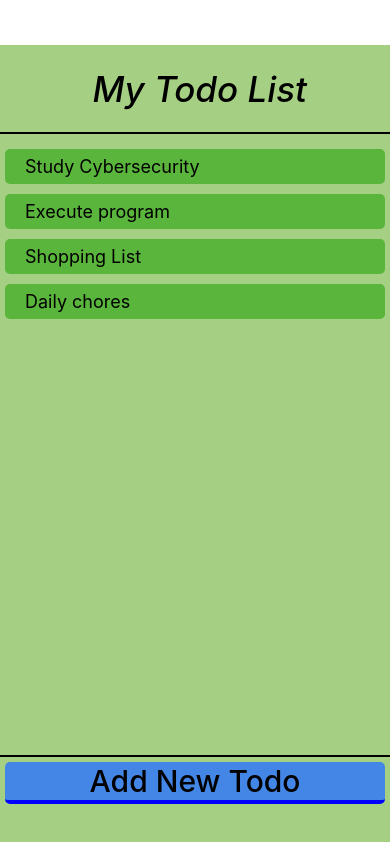
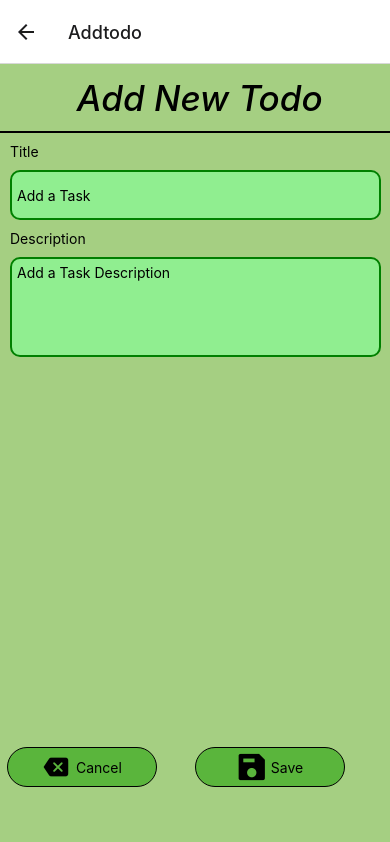
Before and after one commit to Bhavyat128/MAD-Assignment, a React Native app in the folder my-todo-list/: screen /Addtodo in a window 390 px wide. Built offline with nearby package versions, Linux system fonts and the light colour scheme.

Commit message:
Milestone 2
Milestone 2

```diff
--- a/my-todo-list/App.js
+++ b/my-todo-list/App.js
@@ -1,66 +1,18 @@
-import { StatusBar } from 'expo-status-bar';
-import { StyleSheet, Text, View } from 'react-native';
-const list = ['Study Cybersecurity', 'Execute program', 'Shopping List', 'Daily chores']
+import { NavigationContainer } from "@react-navigation/native";
+import { createStackNavigator } from "@react-navigation/stack";
+import TodoHome from "./src/screens/TodoHome";
+import Addtodo from "./src/screens/Addtodo";
+
+const Stack = createStackNavigator()
 export default function App() {
+
   return (
-    <View style={styles.container}>
-      <View style={styles.title}>
-        <Text style={{ textAlign: 'center', fontSize: 35,fontStyle: 'italic', fontWeight: '500' }}> My Todo List</Text>
-      </View>
-      <View style={{ flex:7, marginTop: 10 }}>
-        {list.map((s, i) => (
-          <View style={styles.box} key={i}>
-            <Text style={{ color: 'black',fontSize:18, marginLeft: 20, justifyContent: 'flex-start', alignSelf: 'center' }}>{s}</Text>
-          </View>
-        ))}
-      </View>
-      <View style={{ flex: 1, height:'100%', justifyContent: 'center', alignSelf: 'center', width: '100%', borderTopWidth: 2 }}>
-        <Text style={styles.chess}> Add New Todo </Text>
-      </View>
-    </View>
+    <NavigationContainer>
+      <Stack.Navigator initialRouteName="TodoHome">
+        <Stack.Screen name="Home" component={TodoHome} />
+        <Stack.Screen name="Addtodo" component={Addtodo} />
+      </Stack.Navigator>
+    </NavigationContainer>
+  );
 
-
-  );
 }
-
-const styles = StyleSheet.create({
-  container: {
-    flex: 1,
-    marginTop: 45,
-    backgroundColor: '#a5cf82',
-
-  },
-  title: {
-    //fontSize: 30,
-    flex: 1,
-    height: 20,
-    justifyContent: 'center',
-    alignContent: 'center',
-    borderBottomWidth: 2,
-    borderBottomColor: 'black',
-  },
-  chess: {
-    fontSize: 30,
-    color: 'black',
-    borderColor: 'blue',
-    justifyContent: 'flex-start',
-    alignContent: 'center',
-    margin: 5,
-    marginBottom: 40,
-    fontWeight: '500',
-    backgroundColor: '#4386E6',
-    borderBottomWidth: 4,
-    borderRadius: 5,
-    textAlign: 'center',
-    height:'50%',
-
-  },
-  box: {
-    height: 35,
-    backgroundColor: '#5ab53c',
-    margin: 5,
-    flexDirection: 'row',
-    borderRadius: 5,
-
-  }
-});
--- a/my-todo-list/package.json
+++ b/my-todo-list/package.json
@@ -9,10 +9,14 @@
     "web": "expo start --web"
   },
   "dependencies": {
+    "@react-navigation/stack": "^6.3.29",
     "expo": "~50.0.13",
     "expo-status-bar": "~1.11.1",
     "react": "18.2.0",
-    "react-native": "0.73.5"
+    "react-native": "0.73.5",
+    "react-native-gesture-handler": "~2.14.0",
+    "react-native-safe-area-context": "4.8.2",
+    "react-native-screens": "~3.29.0"
   },
   "devDependencies": {
     "@babel/core": "^7.20.0"
--- /dev/null
+++ b/my-todo-list/src/components/ImageButton.js
@@ -0,0 +1,34 @@
+import { Text, View, StyleSheet, Pressable } from "react-native";
+import { Ionicons } from "@expo/vector-icons";
+
+
+export const ImageButton = ({text,icon, fun = () => console.log("clicked") }) => {
+    return (
+        <Pressable
+            style={({ pressed }) => (pressed ? { opacity: 0.5 } : {})}
+            onPress={fun}>
+            <View style={[styles.container]}>
+                <Ionicons name= {icon} size={30} color="black" />
+                <Text style={styles.text}>{text}</Text>
+            </View>
+        </Pressable >
+    );
+};
+const styles = StyleSheet.create({
+    container: {
+        width: 150,
+        height: 40,
+        backgroundColor: "#5ab53c",
+        borderWidth: 1,
+        borderColor: "black",
+        borderRadius: 20,
+        flexDirection: "row",
+        justifyContent: "center",
+        alignItems: "center"
+
+    },
+    text: {
+        color: 'black'
+    }
+
+})
--- /dev/null
+++ b/my-todo-list/src/components/Title.js
@@ -0,0 +1,24 @@
+import { Text, View, StyleSheet, Pressable } from "react-native";
+
+export const Title = ({ title }) => {
+    return (
+        <View style={styles.title}>
+        <Text style={{ textAlign: 'center', fontSize: 35,fontStyle: 'italic', fontWeight: '500' }}> {title}</Text>
+      </View>
+    );
+};
+const styles = StyleSheet.create({
+    title: {
+        //fontSize: 30,
+        flex: 1,
+        height: 20,
+        justifyContent: 'center',
+        fontSize: 12,
+        fontWeight:'bold',
+        alignContent: 'center',
+        borderBottomWidth: 2,
+        borderBottomColor: 'black',
+      },
+
+});
+export default Title;
--- /dev/null
+++ b/my-todo-list/src/components/TodoList.js
@@ -0,0 +1,37 @@
+import {View,Text,StyleSheet,FlatList} from "react-native";
+
+export const TodoList = ({ list }) => {
+    return(
+
+        <View style ={styles.List}>
+            <FlatList
+                data={list}
+                renderItem={({ item }) => (
+                    <View style={styles.box} >
+                        <Text style={{ color: 'black',fontSize:18, marginLeft: 10, justifyContent: 'flex-start', alignSelf: 'center' }}>{item.text}</Text>
+                    </View>
+                )}
+                keyExtractor={(item) => item.id}
+            />
+        </View>
+    )
+}
+const styles = StyleSheet.create({
+List: {
+  flex: 1,
+  height: 20,
+  justifyContent: 'center',
+  alignContent: 'center',
+  borderBottomWidth: 2,
+  borderBottomColor: 'black',
+},
+
+box: {
+  height: 35,
+  backgroundColor: '#5ab53c',
+  margin: 5,
+  flexDirection: 'row',
+  borderRadius: 5,
+}
+});
+export default TodoList;
--- /dev/null
+++ b/my-todo-list/src/screens/Addtodo.js
@@ -0,0 +1,136 @@
+import { StatusBar } from 'expo-status-bar';
+import { StyleSheet, Text, View, ScrollView, TextInput } from 'react-native';
+import TodoList from '../components/TodoList';
+import Title from '../components/Title';
+import { ImageButton } from '../components/ImageButton';
+import { useState } from 'react';
+
+const activity = ['Study Cybersecurity', 'Execute program', 'Shopping List', 'Daily chores'];
+export default function Addtodo({ navigation }) {
+  const [tasks, setTasks] = useState([]);
+  const [text, setText] = useState('');
+  const [taskdescr, setTaskDescription] = useState('');
+
+  const back = () => navigation.navigate("Home");
+  // const save = () => console.log("saved");
+  const addText = () => {
+    if (text === '') return
+    // const maxid = tasks.reduce((a, t) => Math.max(a, t.id), 0)
+    const maxid = tasks.length;
+    console.log("maxid: ", maxid, text)
+    setTasks(tasks => [...tasks, { id: maxid + 1, text: text, taskdescr: taskdescr, completed: false }])
+    setText('');
+    setTaskDescription('')
+    console.log(tasks, maxid);
+  }
+  return (
+    <View style={styles.container}>
+      <Title title="Add New Todo" />
+      <View style={{ flex: 9 }}>
+        <ScrollView>
+          <Text style={{ margin: 10 }}>Title</Text>
+          <TextInput placeholder="Add a Task"
+            style={styles.tasktitle}
+            value={text}
+            onChangeText={setText}
+            onSubmitEditing={addText} />
+          <Text style={{ margin: 10 }}>Description</Text>
+          <TextInput placeholder="Add a Task Description"
+            multiline={true}
+            numberOfLines={5}
+            style={styles.descrtitle}
+            value={taskdescr}
+            onChangeText={setTaskDescription}
+            onSubmitEditing={addText} />
+
+        </ScrollView>
+      </View>
+
+      <View style={styles.buttonContainer}>
+        <View style={{ flex:1, justifyContent: 'flex-start' }}>
+          <ImageButton text=" Cancel" icon="backspace" fun={back} />
+        </View>
+        <View style={{ flex:1, justifyContent: 'flex-end' }}>
+
+          <ImageButton text=" Save" icon="save-sharp" fun={addText} />
+        </View>
+      </View>
+    </View>
+  )
+}
+
+
+const styles = StyleSheet.create({
+  container: {
+    flex: 1,
+    backgroundColor: '#a5cf82',
+   flexDirection:'column',
+
+  },
+
+  buttonContainer: {
+
+    flexDirection: 'row',
+    marginBottom:50,
+    justifyContent: 'center',
+    alignContent: 'center',
+    padding:7,
+    borderRadius: 10,
+    alignItems:'baseline',
+
+  },
+  title: {
+    //fontSize: 30,
+    flex: 1,
+    height: 20,
+    justifyContent: 'center',
+    alignContent: 'center',
+    borderBottomWidth: 2,
+    borderBottomColor: 'black',
+  },
+  chess: {
+    fontSize: 30,
+    color: 'black',
+    borderColor: 'blue',
+    justifyContent: 'flex-start',
+    alignContent: 'center',
+    margin: 5,
+    marginBottom: 40,
+    fontWeight: '500',
+    backgroundColor: '#4386E6',
+    borderBottomWidth: 4,
+    borderRadius: 5,
+    textAlign: 'center',
+    height: '50%',
+
+  },
+  box: {
+    height: 35,
+    backgroundColor: '#5ab53c',
+    margin: 5,
+    flexDirection: 'row',
+    borderRadius: 5,
+
+  },
+  tasktitle: {
+    width: '95%',
+    height: 50,
+    borderWidth: 2,
+    borderColor: 'green',
+    backgroundColor: 'lightgreen',
+    marginLeft: 10,
+    padding: 5,
+    borderRadius: 10
+  },
+  descrtitle: {
+    width: '95%',
+    height: 100,
+    borderWidth: 2,
+    borderColor: 'green',
+    backgroundColor: 'lightgreen',
+    marginLeft: 10,
+    padding: 5,
+    borderRadius: 10,
+  },
+
+});
--- /dev/null
+++ b/my-todo-list/src/screens/TodoHome.js
@@ -0,0 +1,77 @@
+import { StatusBar } from 'expo-status-bar';
+import { StyleSheet, Text, View } from 'react-native';
+import TodoList from '../components/TodoList';
+import Title from '../components/Title';
+import { ImageButton } from '../components/ImageButton';
+
+const activity = ['Study Cybersecurity', 'Execute program', 'Shopping List', 'Daily chores'];
+const task=[{ id: 1, text: 'write a code' },{ id: 2, text: 'shopping' },{ id: 3, text: 'Plan study' },{ id: 4, text: 'watch youtube' },{ id: 5, text: 'offensive cyber' },{ id: 6, text: 'project cyber' },{ id: 7, text: 'make breakfast' },{ id: 8, text: 'cook lunch' },{ id: 9, text: 'dinner menu' },{ id: 10, text: 'practise yoga' },{ id: 11, text: 'meditation' },{ id: 12, text: 'mobile time off' },{ id: 13, text: 'newspaper' },{ id: 14, text: 'Book reading' },{ id: 15, text: 'packed for tour' }]
+export default function TodoHome({ navigation }) {
+  const addNewTask = () => navigation.navigate("Addtodo")
+
+  return (
+    <View style={styles.container}>
+      <Title title="My Todo List" />
+      <View style={{flex:9}}>
+        <TodoList list={task} />
+      </View>
+
+      <View style={styles.buttonContainer}>
+        <View style={{ marginRight: 40 }}>
+          <ImageButton text=" Add New Todo" icon="add-circle-sharp" fun={addNewTask} />
+        </View>
+      </View>
+    </View>
+  )
+}
+
+
+const styles = StyleSheet.create({
+  container: {
+    flex: 1,
+    backgroundColor: '#a5cf82',
+
+  },
+
+  buttonContainer: {
+    flex: 1,
+    flexDirection: 'row',
+    marginTop: 30,
+    justifyContent:'center',
+    alignContent:'center',
+
+  },
+  title: {
+    //fontSize: 30,
+    flex: 1,
+    height: 20,
+    justifyContent: 'center',
+    alignContent: 'center',
+    borderBottomWidth: 2,
+    borderBottomColor: 'black',
+  },
+  chess: {
+    fontSize: 30,
+    color: 'black',
+    borderColor: 'blue',
+    justifyContent: 'flex-start',
+    alignContent: 'center',
+    margin: 5,
+    marginBottom: 40,
+    fontWeight: '500',
+    backgroundColor: '#4386E6',
+    borderBottomWidth: 4,
+    borderRadius: 5,
+    textAlign: 'center',
+    height: '50%',
+
+  },
+  box: {
+    height: 35,
+    backgroundColor: '#5ab53c',
+    margin: 5,
+    flexDirection: 'row',
+    borderRadius: 5,
+
+  }
+});
```
Also changed, not shown: my-todo-list/src/components/TButton.js (added), my-todo-list/src/constants/color.js (added), 1 other file (tests, documents, lock files or other folders).
